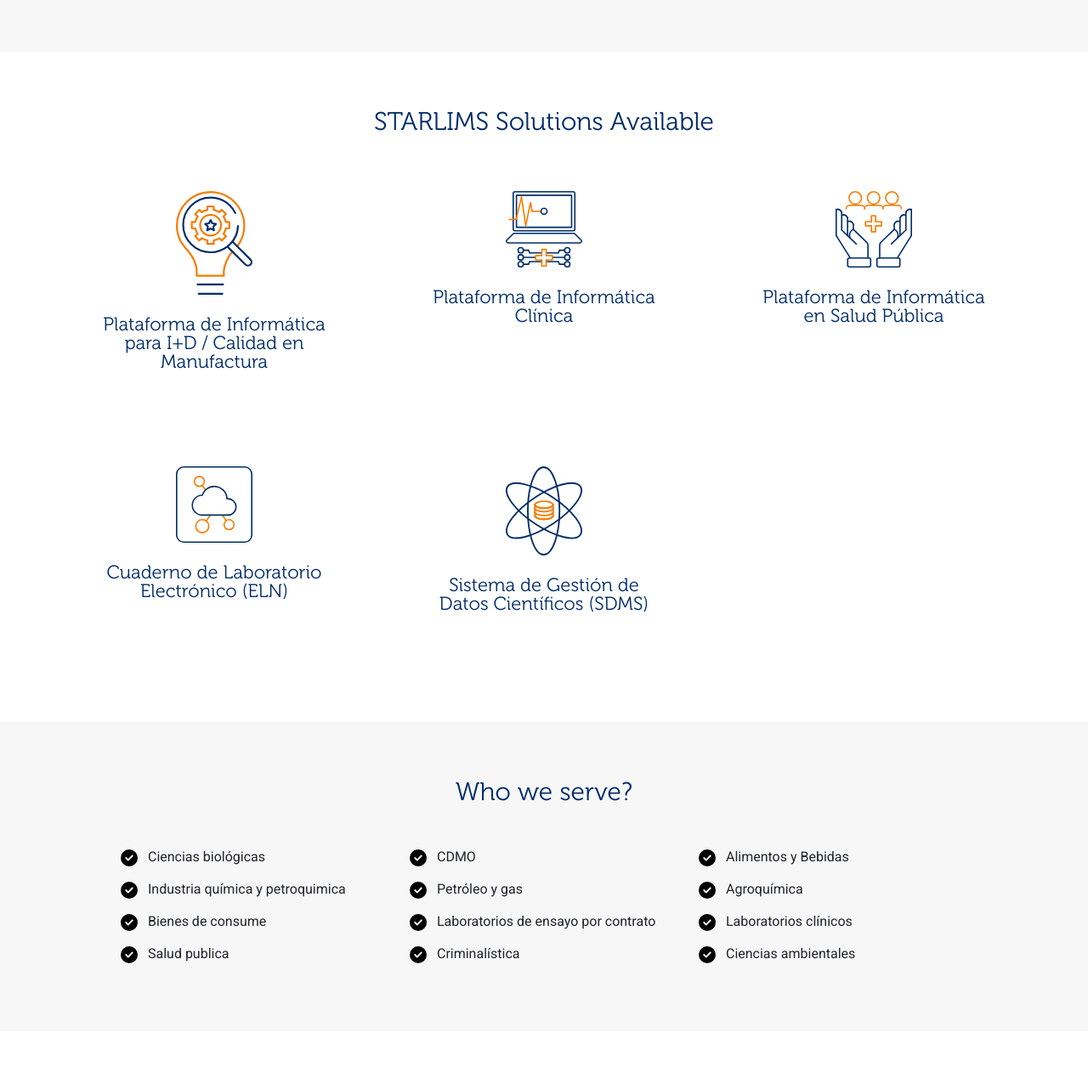
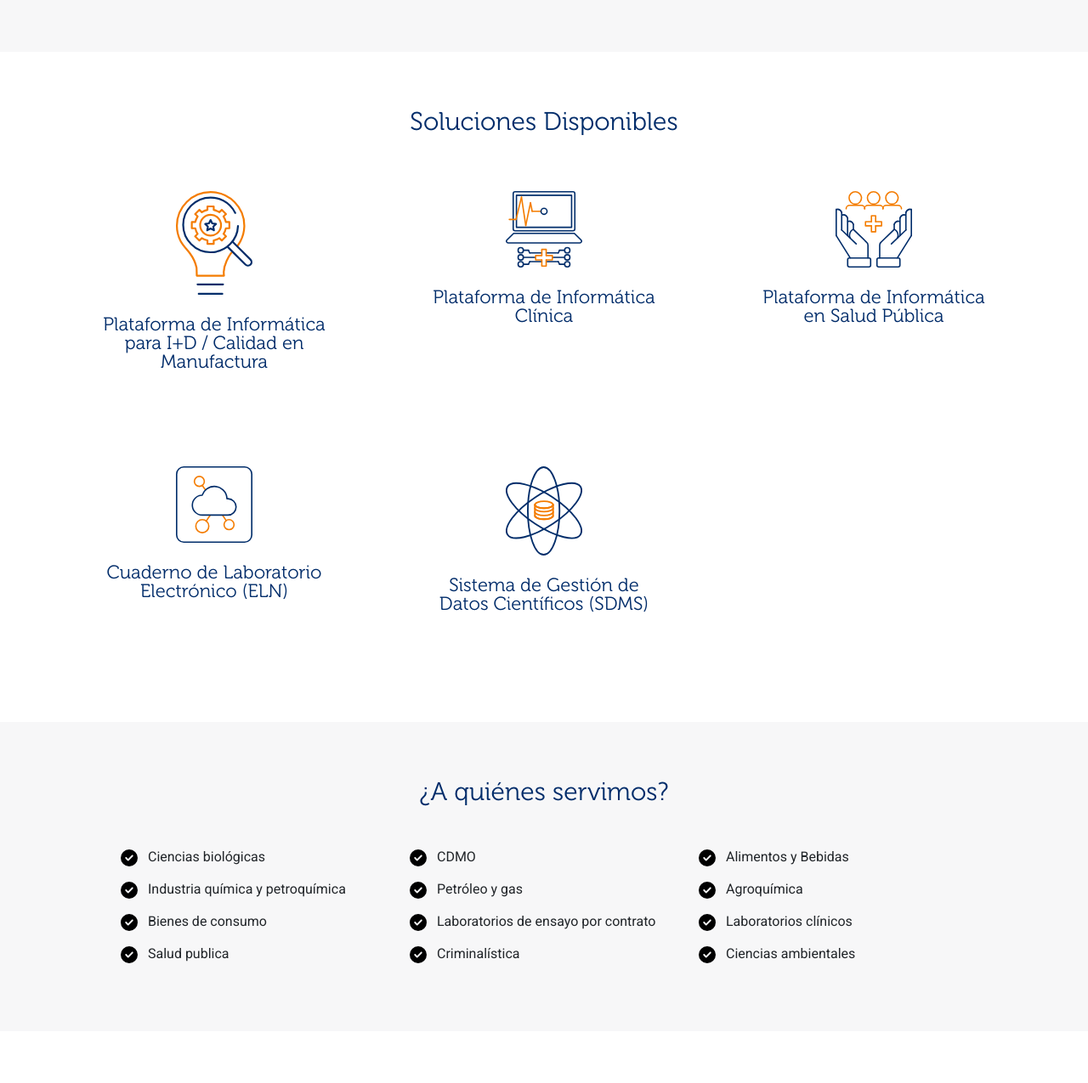
Before and after one commit to luisurruela-newera/neweramx-web, an Astro site: page /neweratech-mx/soluciones/starlims in a window 1280 px wide. Shown: the part 952-2227 px from the top of the page at 85% size. Built offline with nearby package versions, Linux system fonts and the light colour scheme; Astro itself is replaced by a stand-in of ours.

Commit message:
Update Spanish translations and improve text formatting in various components

```diff
--- a/src/components/starlims/Certifications.astro
+++ b/src/components/starlims/Certifications.astro
@@ -4,7 +4,7 @@
     <p>
       El sistema de gestión de calidad STARLIMS se ha establecido para cumplir con los requisitos de la norma <strong>ISO 9001:2015</strong> de la prestigiosa organización
       de certificación BSI para el diseño, desarrollo, realización e implementación de productos de gestión de información de laboratorio. Además, existe un sistema
-      de gestión de seguridad que cumple con los requisitos de la norma <strong>ISO/IEC 27001:2013 </strong>.
+      de gestión de seguridad que cumple con los requisitos de la norma <strong>ISO/IEC 27001:2013</strong>.
     </p>
     <p>Nuestra inversión en calidad significa que nuestros clientes y prospectos pueden estar seguros de que la calidad es nuestro principio rector.</p>
   </div>
--- a/src/components/starlims/Solutions.astro
+++ b/src/components/starlims/Solutions.astro
@@ -32,7 +32,7 @@ const cardConfig = [
 
 <section id="solutions" class="py-5">
   <div class="container py-3 text-center px-5 px-md-0">
-    <h2 class="text-primary mb-3">STARLIMS Solutions Available</h2>
+    <h2 class="text-primary mb-3">Soluciones Disponibles</h2>
     <div class="row">
       {
         cardConfig.map((config) => (
--- a/src/components/starlims/WhoWeServe.astro
+++ b/src/components/starlims/WhoWeServe.astro
@@ -4,10 +4,10 @@ const elements = [
   { title: "Ciencias biológicas" },
   { title: "CDMO" },
   { title: "Alimentos y Bebidas" },
-  { title: "Industria química y petroquimica" },
+  { title: "Industria química y petroquímica" },
   { title: "Petróleo y gas" },
   { title: "Agroquímica" },
-  { title: "Bienes de consume" },
+  { title: "Bienes de consumo" },
   { title: "Laboratorios de ensayo por contrato" },
   { title: "Laboratorios clínicos" },
   { title: "Salud publica" },
@@ -18,7 +18,7 @@ const elements = [
 
 <section id="whoweserve" class="py-5 bg-light">
   <div class="container py-3 text-center px-5">
-    <h2 class="text-primary mb-5">Who we serve?</h2>
+    <h2 class="text-primary mb-5">¿A quiénes servimos?</h2>
     <div class="row px-4">
       {
         elements.map((element) => (
```
Also changed, not shown: src/components/home/OurStats.astro (+6 -5 lines), src/assets/images/QM Informatics Platform.webp.
